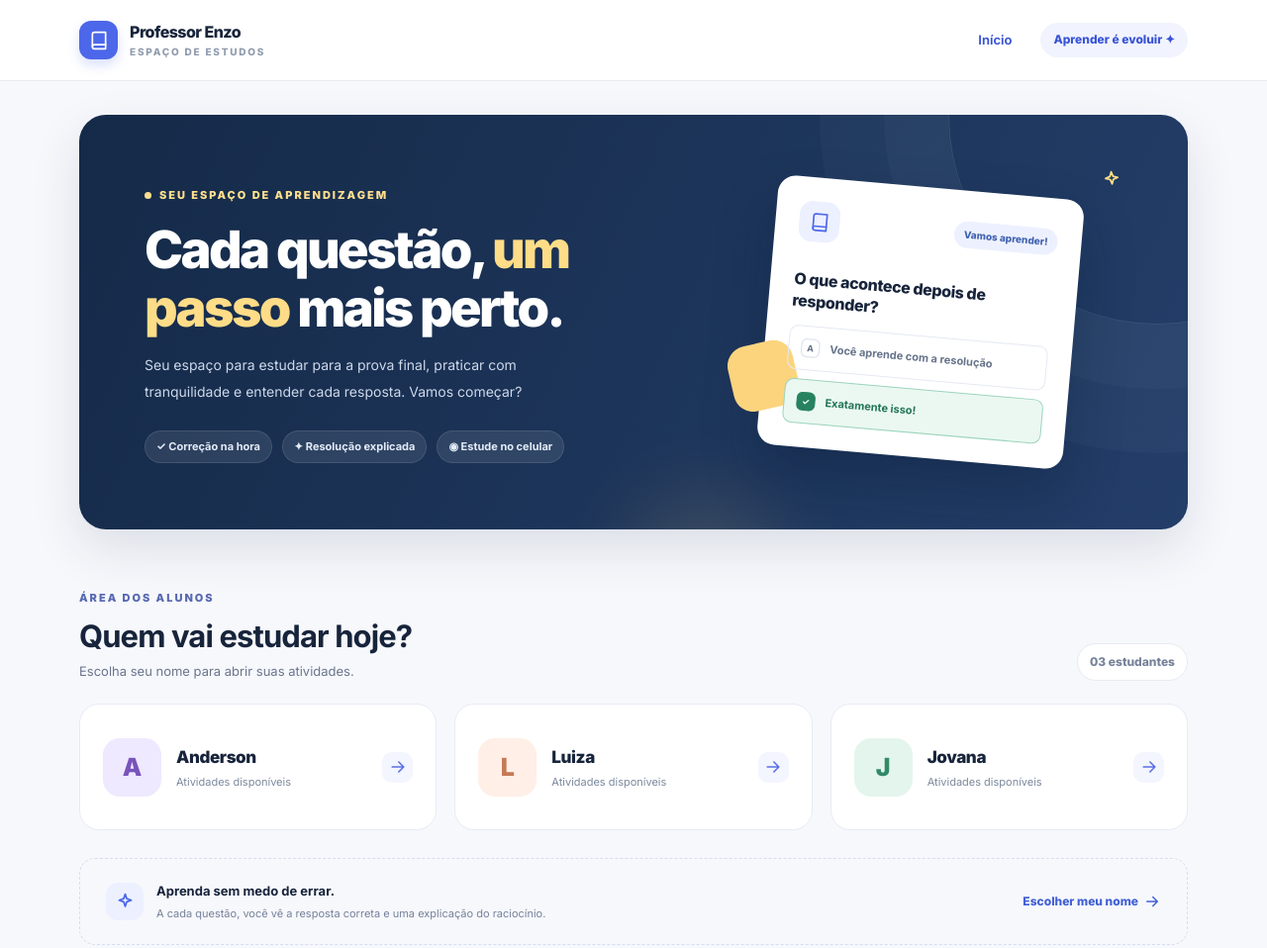
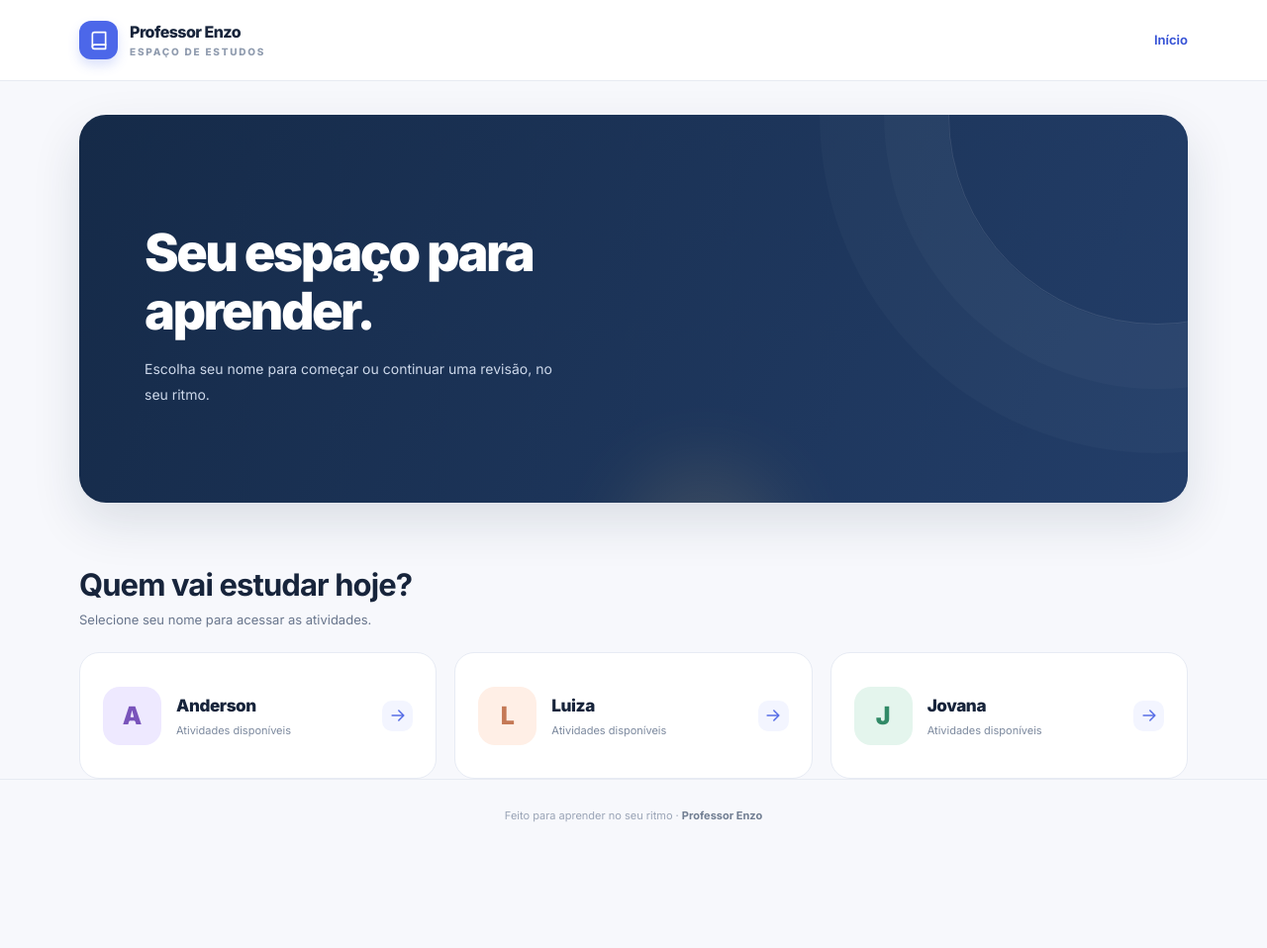
Before and after one commit to enzolopesfernandes/ProfessorEnzo, a plain HTML site: page index.html in a window 1280 px wide. Shown: the top 958 px of the page at 99% size. After the commit the page ends 867 px from the top, so only its background shows below. Drawn offline with Linux system fonts and the light colour scheme.

Commit message:
style: simplifica interface em index.html

```diff
--- a/index.html
+++ b/index.html
@@ -16,31 +16,20 @@
 <body data-page="home">
   <header class="site-header"><div class="container">
     <a class="brand" href="index.html" aria-label="Professor Enzo - Início"><span class="brand-mark"><svg width="20" height="20" viewBox="0 0 24 24" fill="none" stroke="currentColor" stroke-width="2" stroke-linecap="round" stroke-linejoin="round" aria-hidden="true"><path d="M4 19.5A2.5 2.5 0 0 1 6.5 17H20"/><path d="M6.5 2H20v20H6.5A2.5 2.5 0 0 1 4 19.5v-15A2.5 2.5 0 0 1 6.5 2Z"/></svg></span><span class="brand-copy">Professor Enzo<small>Espaço de estudos</small></span></a>
-    <nav class="nav" aria-label="Navegação principal"><a class="nav-link current" href="index.html">Início</a><span class="header-icon">Aprender é evoluir ✦</span></nav>
+    <nav class="nav" aria-label="Navegação principal"><a class="nav-link current" href="index.html">Início</a></nav>
   </div></header>
   <main class="container">
   <section class="hero" aria-labelledby="hero-title">
     <div class="hero-content">
-      <span class="eyebrow hero-eyebrow"><span class="eyebrow-dot"></span> Seu espaço de aprendizagem</span>
-      <h1 id="hero-title">Cada questão, <em>um passo</em> mais perto.</h1>
-      <p>Seu espaço para estudar para a prova final, praticar com tranquilidade e entender cada resposta. Vamos começar?</p>
-      <div class="hero-chips"><span class="hero-chip">✓ Correção na hora</span><span class="hero-chip">✦ Resolução explicada</span><span class="hero-chip">◉ Estude no celular</span></div>
-    </div>
-    <div class="hero-art" aria-hidden="true">
-      <div class="float-star"><svg width="21" height="21" viewBox="0 0 24 24" fill="none" stroke="currentColor" stroke-width="2" stroke-linecap="round" stroke-linejoin="round" aria-hidden="true"><path d="m12 3 1.8 5.2L19 10l-5.2 1.8L12 17l-1.8-5.2L5 10l5.2-1.8L12 3Z"/></svg></div>
-      <div class="paper-card">
-        <div class="paper-top"><span class="paper-icon"><svg width="20" height="20" viewBox="0 0 24 24" fill="none" stroke="currentColor" stroke-width="2" stroke-linecap="round" stroke-linejoin="round" aria-hidden="true"><path d="M4 19.5A2.5 2.5 0 0 1 6.5 17H20"/><path d="M6.5 2H20v20H6.5A2.5 2.5 0 0 1 4 19.5v-15A2.5 2.5 0 0 1 6.5 2Z"/></svg></span><span class="paper-pill">Vamos aprender!</span></div>
-        <h3 class="paper-title">O que acontece depois de responder?</h3>
-        <div class="paper-option"><span>A</span> Você aprende com a resolução</div>
-        <div class="paper-option chosen"><span>✓</span> Exatamente isso!</div>
-      </div>
+      <h1 id="hero-title">Seu espaço para aprender.</h1>
+      <p>Escolha seu nome para começar ou continuar uma revisão, no seu ritmo.</p>
     </div>
   </section>
   <section aria-labelledby="students-title">
-    <div class="section-title-row"><div><span class="eyebrow dark-eyebrow">Área dos alunos</span><h2 id="students-title">Quem vai estudar hoje?</h2><p>Escolha seu nome para abrir suas atividades.</p></div><span class="section-counter">03 estudantes</span></div>
+    <div class="section-title-row"><div><h2 id="students-title">Quem vai estudar hoje?</h2><p>Selecione seu nome para acessar as atividades.</p></div></div>
     <div class="students-grid" id="alunos-grid"></div>
   </section>
-  <aside class="info-strip"><div class="info-strip-inner"><span class="info-icon"><svg width="21" height="21" viewBox="0 0 24 24" fill="none" stroke="currentColor" stroke-width="2" stroke-linecap="round" stroke-linejoin="round" aria-hidden="true"><path d="m12 3 1.8 5.2L19 10l-5.2 1.8L12 17l-1.8-5.2L5 10l5.2-1.8L12 3Z"/></svg></span><div><strong>Aprenda sem medo de errar.</strong><p>A cada questão, você vê a resposta correta e uma explicação do raciocínio.</p></div></div><a class="link-small" href="#students-title">Escolher meu nome <svg width="18" height="18" viewBox="0 0 24 24" fill="none" stroke="currentColor" stroke-width="2" stroke-linecap="round" stroke-linejoin="round" aria-hidden="true"><path d="M5 12h14m-6-6 6 6-6 6"/></svg></a></aside>
+
 </main>
   <footer class="site-footer">Feito para aprender no seu ritmo · <strong>Professor Enzo</strong></footer>
 </body>
```
